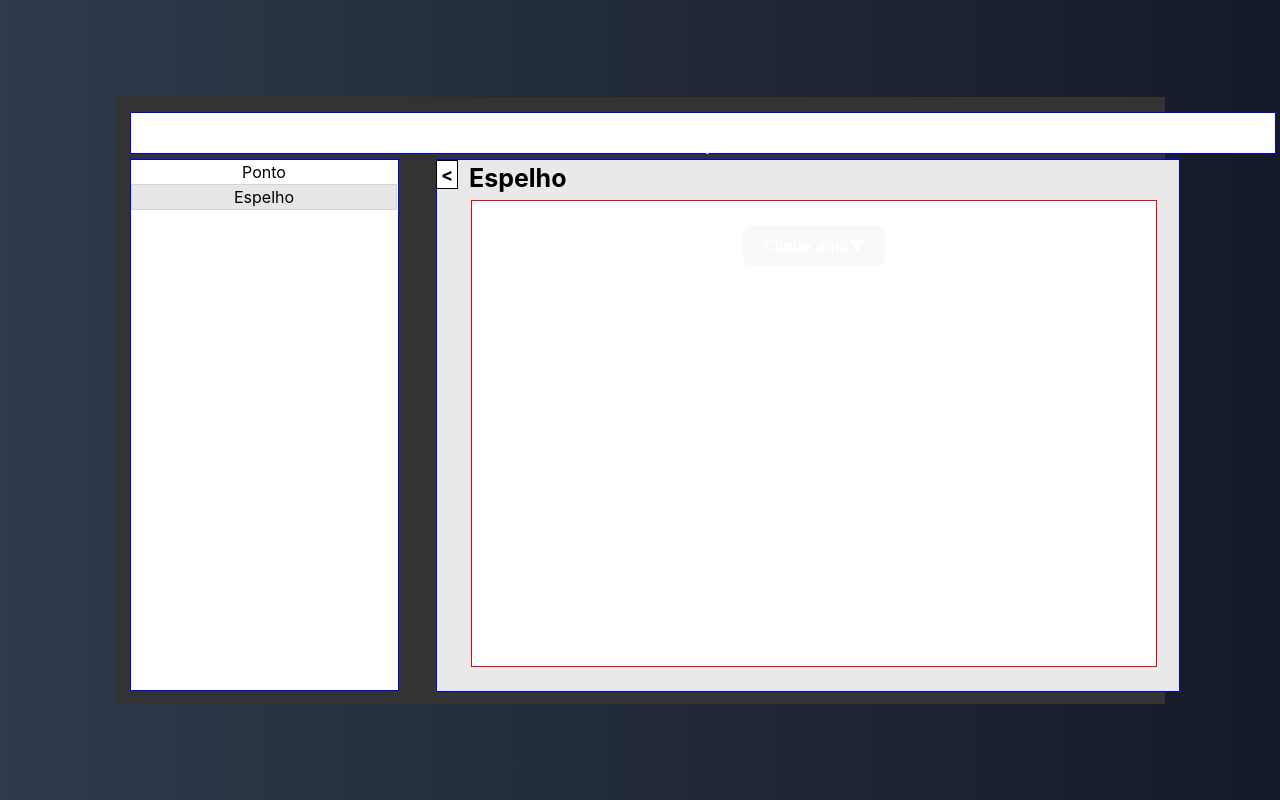
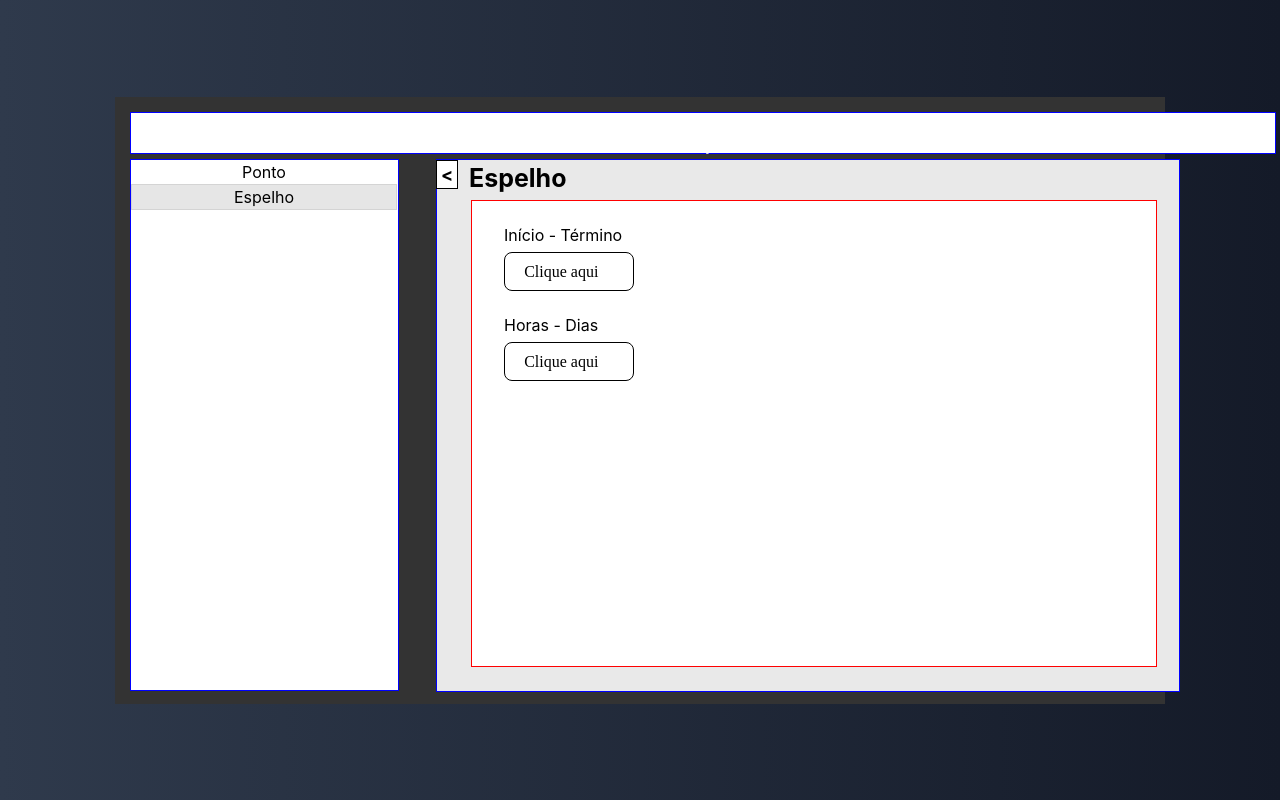
Before and after one commit to vitoriathais/beautyLink-React, a React (Vite) app: page /Espelho in a window 1280 px wide. Built offline with nearby package versions, Linux system fonts and the light colour scheme.

Commit message:
grade 2 block

```diff
--- /dev/null
+++ b/src/components/Grade/BlocoOpção.css
@@ -0,0 +1,63 @@
+.dropdown {
+    display: flex;
+    flex-direction: column;
+    align-items: flex-start;
+    margin-left: 32px;
+    margin-top: 22px;
+  }
+
+  .dropdown > button {
+        border-radius: -6px;
+        border: 1px solid black;
+        padding: 0.6em 1.2em;
+        font-size: 1em;
+        font-weight: 500;
+        font-family: inheri;
+        background-color: white;
+        color: black;
+        cursor: pointer;
+        transition: border-color .25s;
+        display: flex;
+        flex-direction: row;
+        justify-content: flex-start;
+        margin-left: 0px;
+        margin-top: 5px;
+  }
+
+  .dropdown button:hover, .dropdown button:focus {
+    background-color: #3e8e41;
+  }
+
+  .dropdown .options {
+    display: none;
+    position: absolute;
+    background-color: #f9f9f9;
+    min-width: 160px;
+    box-shadow: 0px 8px 16px 0px rgba(0,0,0,0.2);
+    z-index: 1;
+  }
+
+  .dropdown .options li {
+    color: black;
+    padding: 12px 16px;
+    text-decoration: none;
+    display: block;
+  }
+
+  .dropdown .options li:hover {
+    background-color: #f1f1f1
+  }
+
+  .dropdown:hover .options {
+    display: block;
+  }
+
+
+  .dropdown > p {
+    color: black;
+  }
+
+  .dropdown > span {
+    margin-left: 20px;
+    color: black;
+  }
--- a/src/components/Grade/BlocoOpção.jsx
+++ b/src/components/Grade/BlocoOpção1.jsx
@@ -1,8 +1,9 @@
 /* eslint-disable no-unused-vars */
-import React from 'react'
+import React from 'react';
 import { useState } from 'react';
+import './BlocoOpção.css';
 
-const BlocoOpção = () => {
+const BlocoOpção1 = () => {
     const [isOpen, setIsOpen] = useState(false);
     const options = ['Opção 1', 'Opção 2', 'Opção 3'];
 
@@ -13,15 +14,13 @@ const BlocoOpção = () => {
           Clique aqui
           <span className="arrow-down">▼</span>
         </button>
-        {isOpen && (
-          <ul className="options">
-            {options.map((option, index) => (
-              <li key={index}>{option}</li>
-            ))}
-          </ul>
-        )}
+        <ul className={`options ${isOpen ? 'show' : ''}`}>
+          {options.map((option, index) => (
+            <li key={index}>{option}</li>
+          ))}
+        </ul>
       </div>
     );
-  };
+};
 
-  export default BlocoOpção
+export default BlocoOpção1
--- /dev/null
+++ b/src/components/Grade/BlocoOpção2.jsx
@@ -0,0 +1,26 @@
+/* eslint-disable no-unused-vars */
+import React from 'react'
+import { useState } from 'react';
+import './BlocoOpção.css'
+
+const BlocoOpção2 = () => {
+    const [isOpen, setIsOpen] = useState(false);
+    const options = ['Opção 1', 'Opção 2', 'Opção 3'];
+
+    return (
+      <div className="dropdown">
+        <p>Horas - Dias</p>
+        <button onClick={() => setIsOpen(!isOpen)}>
+          Clique aqui
+          <span className="arrow-down">▼</span>
+        </button>
+        <ul className={`options ${isOpen ? 'show' : ''}`}>
+          {options.map((option, index) => (
+            <li key={index}>{option}</li>
+          ))}
+        </ul>
+      </div>
+    );
+};
+
+export default BlocoOpção2
--- a/src/components/Grade/BlocoOção.css
+++ /dev/null
@@ -1,41 +0,0 @@
-.dropdown {
-    position: relative;
-    display: inline-block;
-  }
-
-  .dropdown button {
-    background-color: #4CAF50;
-    color: white;
-    padding: 16px;
-    font-size: 16px;
-    border: none;
-    cursor: pointer;
-  }
-
-  .dropdown button:hover, .dropdown button:focus {
-    background-color: #3e8e41;
-  }
-
-  .dropdown .options {
-    display: none;
-    position: absolute;
-    background-color: #f9f9f9;
-    min-width: 160px;
-    box-shadow: 0px 8px 16px 0px rgba(0,0,0,0.2);
-    z-index: 1;
-  }
-
-  .dropdown .options li {
-    color: black;
-    padding: 12px 16px;
-    text-decoration: none;
-    display: block;
-  }
-
-  .dropdown .options li:hover {
-    background-color: #f1f1f1
-  }
-
-  .dropdown:hover .options {
-    display: block;
-  }
--- a/src/components/Grade/GradeEspelho.jsx
+++ b/src/components/Grade/GradeEspelho.jsx
@@ -1,9 +1,11 @@
-import BlocoOpção from './BlocoOpção';
+import BlocoOpção1 from './BlocoOpção1';
+import BlocoOpção2 from './BlocoOpção2';
 
 function GradeEspelho() {
     return (
-        <div>
-            <BlocoOpção/>
+        <div className=''>
+            <BlocoOpção1/>
+            <BlocoOpção2/>
 
         </div>
     )
```
